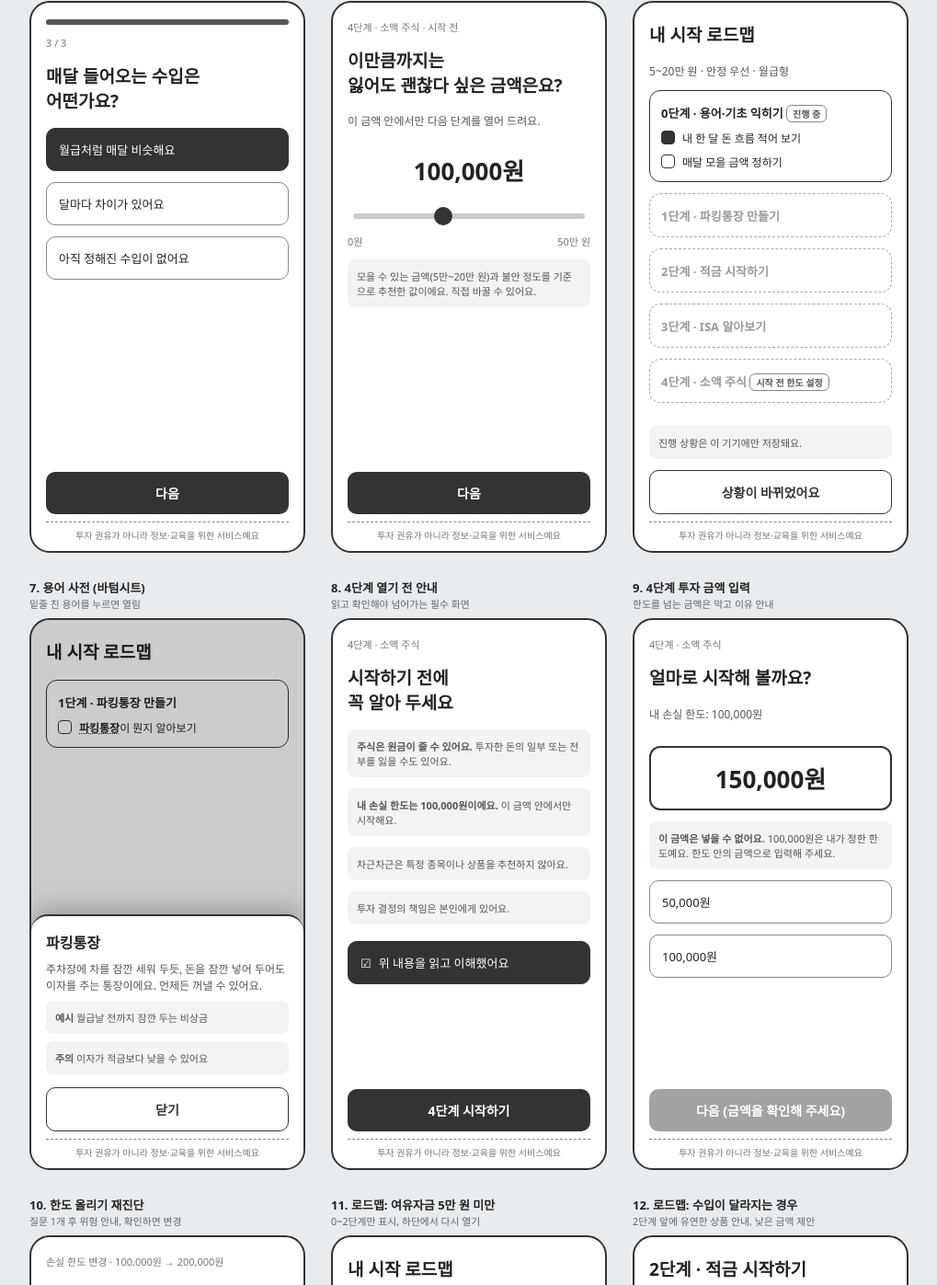
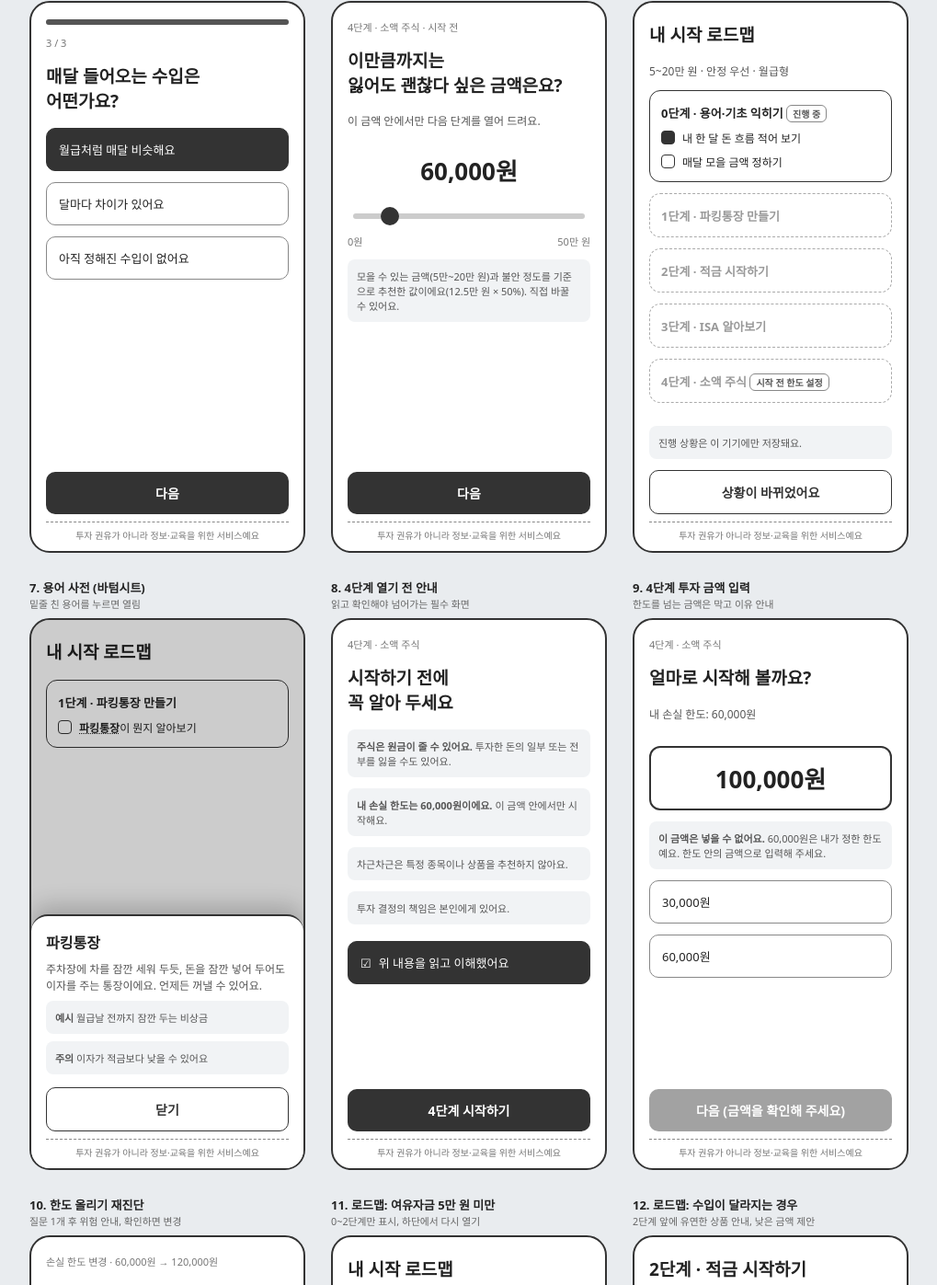
Before and after one commit to deug05-alt/hci_deu_5, a plain HTML site: page wireframe/index.html in a window 1280 px wide. Shown: the part 981-2378 px from the top of the page at 92% size, without its empty margins (130-1149 px from the left). Drawn offline with Linux system fonts and the light colour scheme.

Commit message:
손실 한도 추천값 계산 확정(월 기준값 x 불안 비율), 와이어프레임 금액 반영
Co-Authored-By: Claude Sonnet 5.5 <noreply@anthropic.com>
Claude-Session: https://claude.ai/code/session_01RdW35PYuhyvnLd1NCXaDRx

```diff
--- a/wireframe/index.html
+++ b/wireframe/index.html
@@ -24,7 +24,7 @@ p{font-size:12px;color:#555;margin:0}
 .btn{margin-top:auto;background:#333;color:#fff;text-align:center;padding:13px;border-radius:10px;font-size:14px;font-weight:700}
 .btn.ghost{background:#fff;color:#333;border:1.5px solid #333;margin-top:0}
 .slider{height:6px;background:#ccc;border-radius:9px;margin:16px 6px 4px;position:relative}
-.slider::after{content:"";position:absolute;left:35%;top:-7px;width:20px;height:20px;border-radius:50%;background:#333}
+.slider::after{content:"";position:absolute;left:12%;top:-7px;width:20px;height:20px;border-radius:50%;background:#333}
 .amount{font-size:26px;font-weight:700;text-align:center;margin:14px 0 0}
 .note{background:#f1f3f5;border-radius:8px;padding:10px;font-size:11px;color:#555}
 .stage{border:1.5px solid #333;border-radius:12px;padding:12px}
@@ -106,10 +106,10 @@ p{font-size:12px;color:#555;margin:0}
   <div class="step">4단계 · 소액 주식 · 시작 전</div>
   <h2>이만큼까지는<br>잃어도 괜찮다 싶은 금액은요?</h2>
   <p>이 금액 안에서만 다음 단계를 열어 드려요.</p>
-  <div class="amount">100,000원</div>
+  <div class="amount">60,000원</div>
   <div class="slider"></div>
   <div style="display:flex;justify-content:space-between;font-size:11px;color:#777"><span>0원</span><span>50만 원</span></div>
-  <div class="note">모을 수 있는 금액(5만~20만 원)과 불안 정도를 기준으로 추천한 값이에요. 직접 바꿀 수 있어요.</div>
+  <div class="note">모을 수 있는 금액(5만~20만 원)과 불안 정도를 기준으로 추천한 값이에요(12.5만 원 × 50%). 직접 바꿀 수 있어요.</div>
   <div class="btn">다음</div>
   <div class="legal">투자 권유가 아니라 정보·교육을 위한 서비스예요</div>
 </div></figure>
@@ -152,7 +152,7 @@ p{font-size:12px;color:#555;margin:0}
   <div class="step">4단계 · 소액 주식</div>
   <h2>시작하기 전에<br>꼭 알아 두세요</h2>
   <div class="note"><b>주식은 원금이 줄 수 있어요.</b> 투자한 돈의 일부 또는 전부를 잃을 수도 있어요.</div>
-  <div class="note"><b>내 손실 한도는 100,000원이에요.</b> 이 금액 안에서만 시작해요.</div>
+  <div class="note"><b>내 손실 한도는 60,000원이에요.</b> 이 금액 안에서만 시작해요.</div>
   <div class="note">차근차근은 특정 종목이나 상품을 추천하지 않아요.</div>
   <div class="note">투자 결정의 책임은 본인에게 있어요.</div>
   <div class="opt on" style="margin-top:6px"><span style="margin-right:8px">&#9745;</span>위 내용을 읽고 이해했어요</div>
@@ -164,23 +164,23 @@ p{font-size:12px;color:#555;margin:0}
 <div class="phone">
   <div class="step">4단계 · 소액 주식</div>
   <h2>얼마로 시작해 볼까요?</h2>
-  <p>내 손실 한도: 100,000원</p>
-  <div class="amount" style="border:2px solid #333;border-radius:12px;padding:14px">150,000원</div>
-  <div class="note"><b>이 금액은 넣을 수 없어요.</b> 100,000원은 내가 정한 한도예요. 한도 안의 금액으로 입력해 주세요.</div>
-  <div class="opt">50,000원</div>
-  <div class="opt">100,000원</div>
+  <p>내 손실 한도: 60,000원</p>
+  <div class="amount" style="border:2px solid #333;border-radius:12px;padding:14px">100,000원</div>
+  <div class="note"><b>이 금액은 넣을 수 없어요.</b> 60,000원은 내가 정한 한도예요. 한도 안의 금액으로 입력해 주세요.</div>
+  <div class="opt">30,000원</div>
+  <div class="opt">60,000원</div>
   <div class="btn" style="opacity:.45">다음 (금액을 확인해 주세요)</div>
   <div class="legal">투자 권유가 아니라 정보·교육을 위한 서비스예요</div>
 </div></figure>
 
 <figure><figcaption>10. 한도 올리기 재진단<small>질문 1개 후 위험 안내, 확인하면 변경</small></figcaption>
 <div class="phone">
-  <div class="step">손실 한도 변경 · 100,000원 → 200,000원</div>
+  <div class="step">손실 한도 변경 · 60,000원 → 120,000원</div>
   <h2>투자한 돈이 줄어들면<br>어떨 것 같아요?</h2>
   <div class="opt">조금만 줄어도 잠이 안 와요</div>
   <div class="opt on">조금은 괜찮지만 많이 줄면 힘들어요</div>
   <div class="opt">어느 정도 줄어드는 건 감수할 수 있어요</div>
-  <div class="note"><b>한도를 올리면 잃을 수 있는 금액도 커져요.</b> 최대 200,000원까지 줄어들 수 있어요.</div>
+  <div class="note"><b>한도를 올리면 잃을 수 있는 금액도 커져요.</b> 최대 120,000원까지 줄어들 수 있어요.</div>
   <div class="btn">확인하고 한도 바꾸기</div>
   <div class="legal">투자 권유가 아니라 정보·교육을 위한 서비스예요</div>
 </div></figure>
```
Also changed, not shown: 1 other file.
